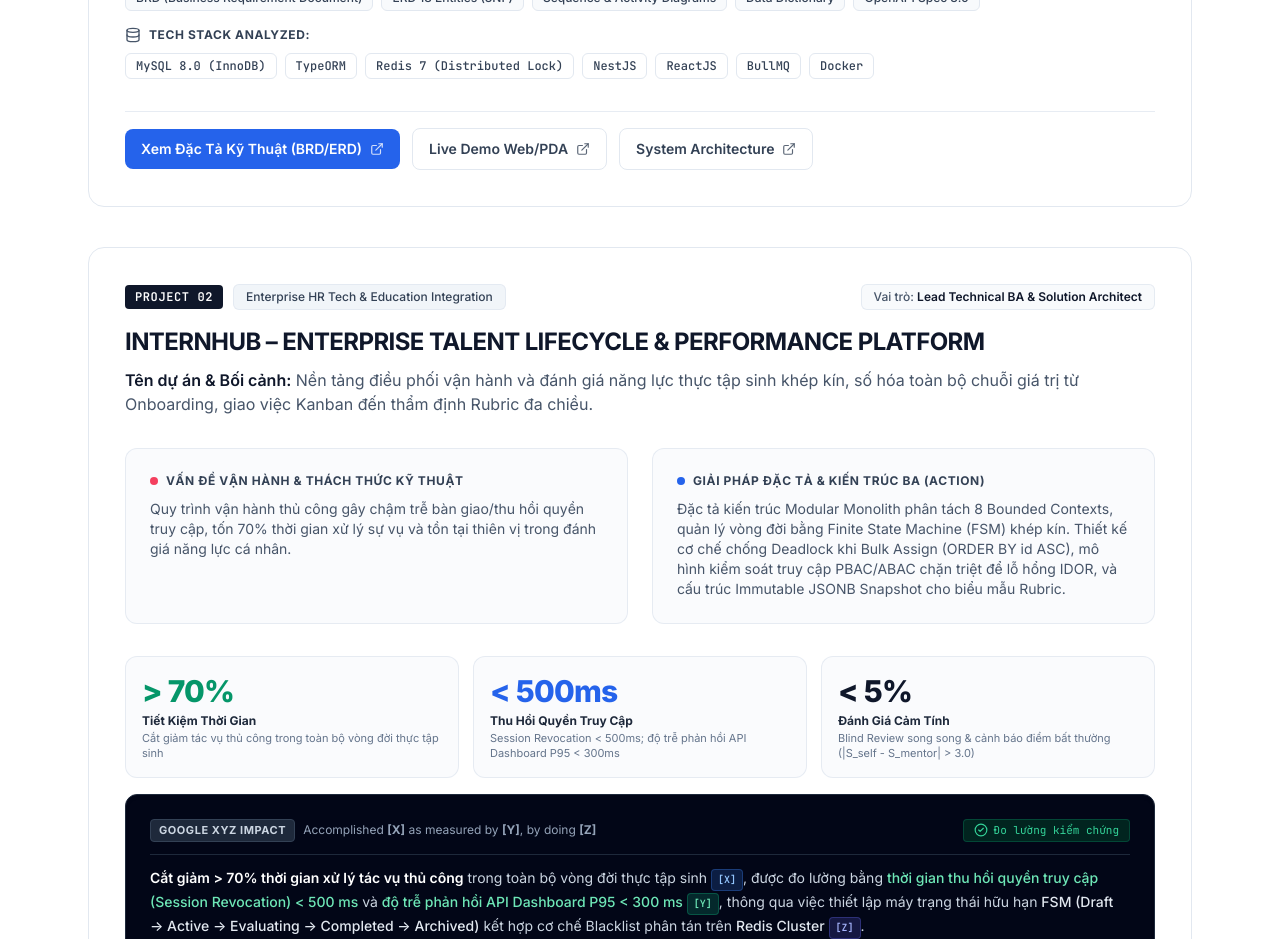
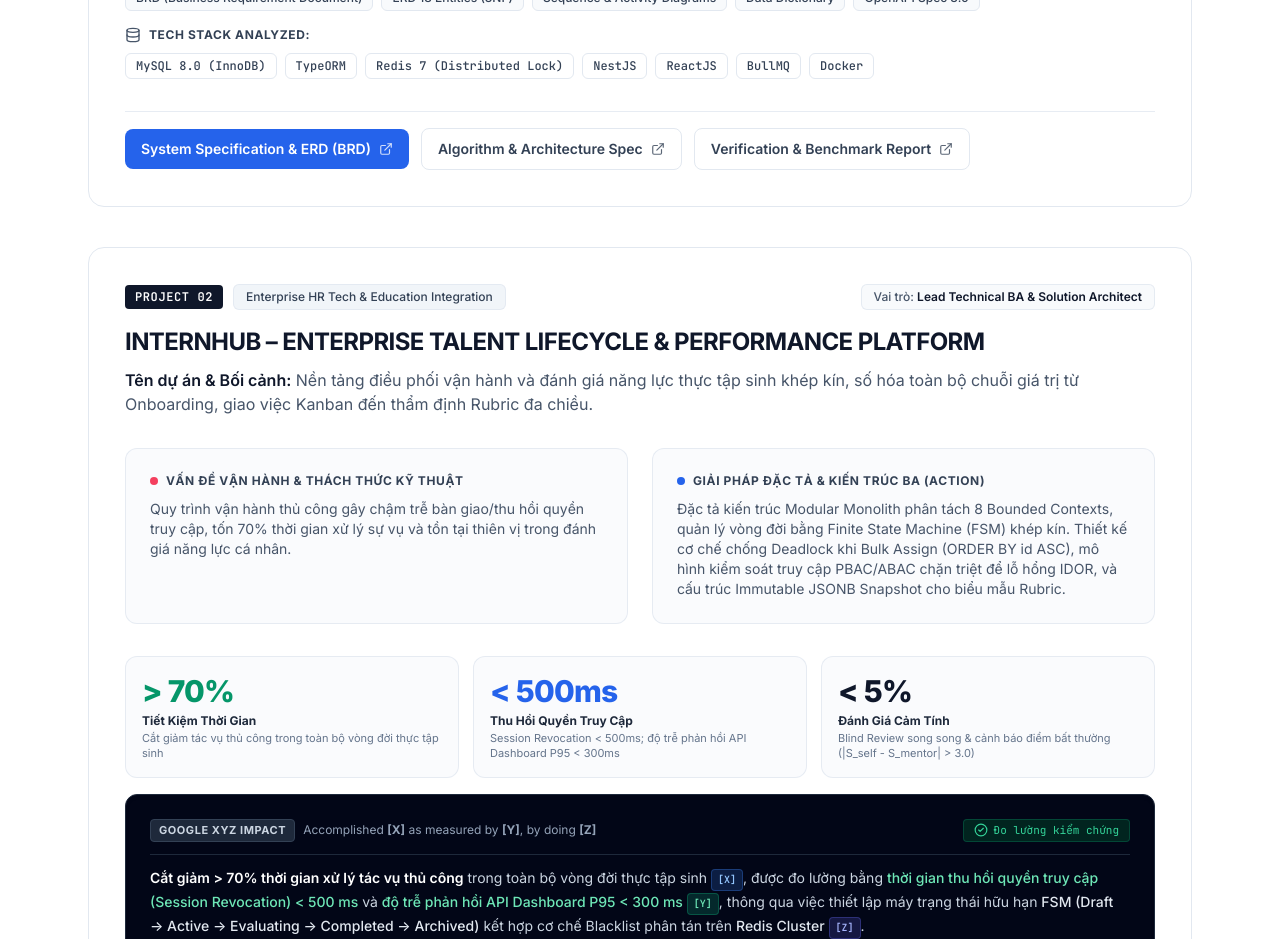
Before and after one commit to Nguyntanh/portfolio, a React (Vite) app: page / in a window 1280 px wide. Shown: the part 2100-3039 px from the top of the page. Built offline with nearby package versions, Linux system fonts and the light colour scheme.

Commit message:
cập nhật nút project 1

```diff
--- a/src/App.tsx
+++ b/src/App.tsx
@@ -191,17 +191,17 @@ const FEATURED_PROJECTS: FeaturedProject[] = [
     ],
     actionLinks: [
       {
-        label: "Xem Đặc Tả Kỹ Thuật (BRD/ERD)",
-        href: "https://drive.google.com/file/d/1P_q_Hx_45JcbDUd29pf-kJT2Ei4gstTT/view?usp=sharing",
+        label: "System Specification & ERD (BRD)",
+        href: "/docs/SmartWMS_Final_Report.pdf#page=23",
         isPrimary: true,
       },
       {
-        label: "Live Demo Web/PDA",
-        href: "https://github.com/Nguyntanh",
-      },
-      {
-        label: "System Architecture",
-        href: "https://app.diagrams.net/#G1kQFuk7Wm2_ZUOKw4bIoYkpGTntvhFDeo#%7B%22pageId%22%3A%22HB_me9jukh97eeU58cv6%22%7D",
+        label: "Algorithm & Architecture Spec",
+        href: "/docs/SmartWMS_Final_Report.pdf#page=17",
+      },
+      {
+        label: "Verification & Benchmark Report",
+        href: "/docs/SmartWMS_Final_Report.pdf#page=79",
       },
     ],
   },
@@ -1082,8 +1082,8 @@ export default function Portfolio() {
                       <a
                         key={lIdx}
                         href={link.href}
-                        target={link.href.startsWith("http") ? "_blank" : undefined}
-                        rel={link.href.startsWith("http") ? "noreferrer" : undefined}
+                        target={link.href.startsWith("http") || link.href.includes(".pdf") ? "_blank" : undefined}
+                        rel={link.href.startsWith("http") || link.href.includes(".pdf") ? "noreferrer" : undefined}
                         className={`px-4 py-2.5 rounded-lg font-semibold text-xs sm:text-sm transition-all flex items-center gap-2 shadow-xs active:scale-95 group/btn ${
                           link.isPrimary
                             ? "bg-blue-600 hover:bg-blue-700 text-white"
```
